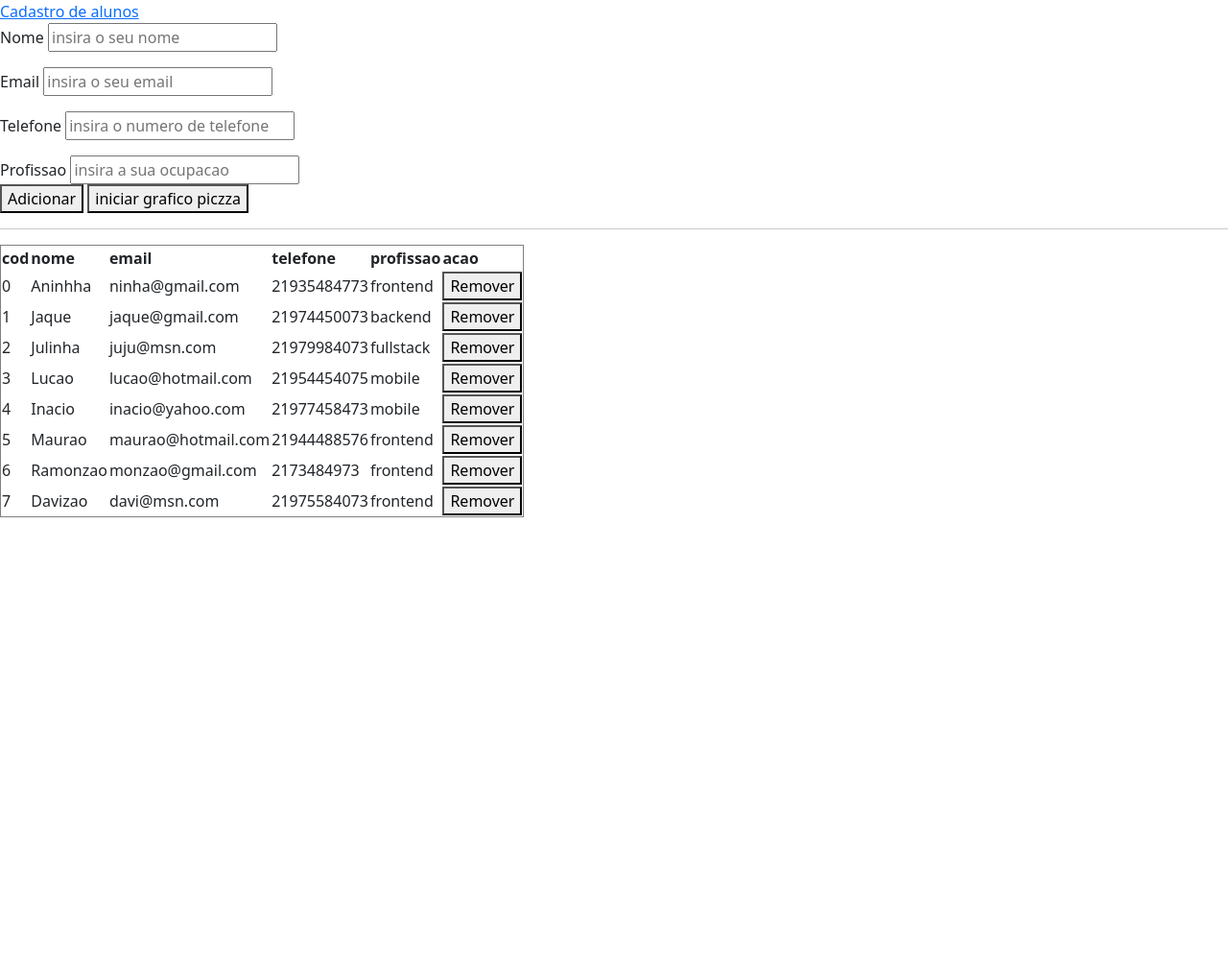
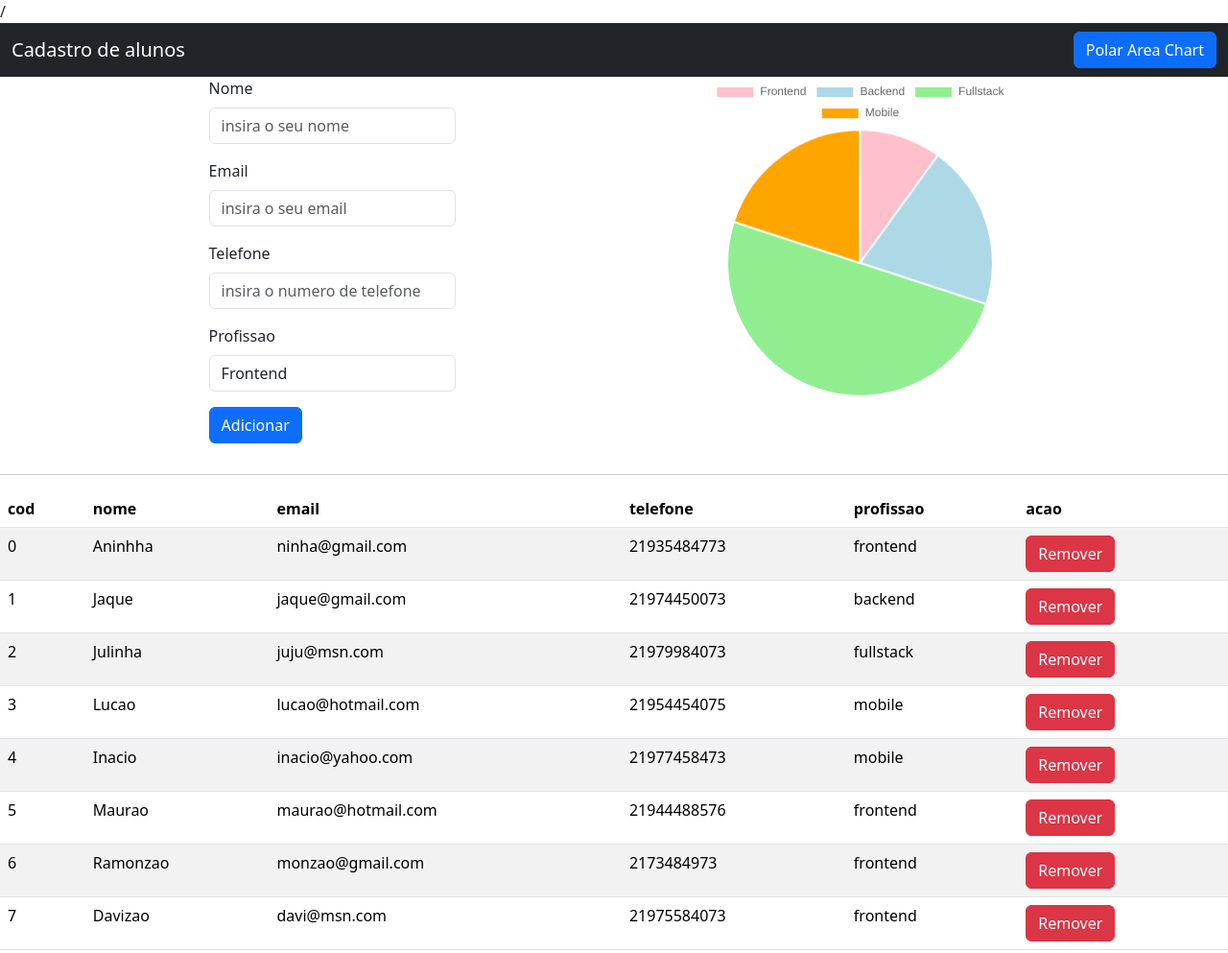
Before and after one commit to oruam1/javascript, a plain HTML site: page index.html in a window 1280 px wide. Shown: the whole page at 96% size. Before the commit the page ends 800 px from the top, so only its background shows below. Drawn offline with nearby package versions, Linux system fonts and the light colour scheme.

Commit message:
comentario do git

```diff
--- /dev/null
+++ b/css/main.css
@@ -0,0 +1,14 @@
+.form-chart-container{
+display: flex;
+justify-content: center;
+
+}
+.form{
+    width: 40%;
+    display: flex;
+    justify-content: centrer;
+}
+.chart{
+    width: 26%;
+    display: flex;
+}
--- a/index.html
+++ b/index.html
@@ -1,4 +1,4 @@
-<!DOCTYPE html>
+/<!DOCTYPE html>
 <html>
 
 <head>
@@ -6,46 +6,76 @@
     <meta http-equiv='X-UA-Compatible' content='IE=edge'>
     <title>Page Title</title>
     <meta name='viewport' content='width=device-width, initial-scale=1'>
-    <link rel='stylesheet' type='text/css' media='screen' href='main.css'>
+    <link rel='stylesheet' type='text/css' media='screen' href='./css/main.css'>
+
     <link href="https://cdn.jsdelivr.net/npm/bootstrap@5.3.2/dist/css/bootstrap.min.css" rel="stylesheet"
         integrity="sha384-T3c6CoIi6uLrA9TneNEoa7RxnatzjcDSCmG1MXxSR1GAsXEV/Dwwykc2MPK8M2HN" crossorigin="anonymous">
     <script src='./js/main.js'></script>
+    <script src="https://cdn.jsdelivr.net/npm/chart.js"></script>
 </head>
 
 <body>
+
     <header>
-        <nav id="nav">
-            <a href="#">Cadastro de alunos</a>
+        <nav id="nav" class="navbar bg-dark" data-bs-theme="dark">
+            <div class="container-fluid">
+                <a href="#" class="navbar-brand">Cadastro de alunos</a>
+                <button class="btn btn-primary" onclick="initPolarAreaChart()">
+
+                    Polar Area Chart
+                </button>
+            </div>
         </nav>
     </header>
+
     <section id="table">
+
+        <div class="form-chart-container">
+            <div class="form">
                 <form method="POST">
                     <div class="mb-3">
-                <label for="nome">Nome</label>
-                <input id="nome" type="text" placeholder="insira o seu nome">
+                        <label for="nome" class="form-label">
+                            Nome
+                        </label>
+                        <input id="nome" type="text" class="form-control" placeholder="insira o seu nome" required>
                     </div>
 
                     <div class="mb-3">
-                <label for="email">Email</label>
-                <input id="email" type="email" placeholder="insira o seu email">
+                        <label for="email" class="form-label">Email</label>
+                        <input id="email" type="email" class="form-control" placeholder="insira o seu email" required>
                     </div>
 
                     <div class="mb-3">
-                <label for="telefone">Telefone</label>
-                <input id="telefone" type="number" placeholder="insira o numero de telefone">
+                        <label for="telefone" class="form-label">Telefone</label>
+                        <input id="telefone" type="number" class="form-control"
+                            placeholder="insira o numero de telefone" required>
                     </div>
 
-            <div class="mb3">
-                <label for="profissao">Profissao</label>
-                <input id="profissao" type="text" placeholder="insira a sua ocupacao">
+                    <div class="mb-3">
+                        <label for="profissao" class="form-label">Profissao</label>
+                        <select id="profissao" class="form-control" required>
+                            <option value="frontend">Frontend</option>
+                            <option value="backend">backend</option>
+                            <option value="fullstack">Fullstack</option>
+                            <option value="mobile">Mobile</option>
+                        </select>
+
+                        <!-- <input id="profissao" type="text" placeholder="insira a sua ocupacao" required> -->
                     </div>
 
-            <button type="button" onclick="adicionar()">Adicionar</button>
-            <button type="submit">iniciar grafico piczza</button>
+                    <button type="button" class="btn btn-primary" onclick="adicionar()">Adicionar</button>
+
                 </form>
+            </div>
+            <div class="chart">
+                <canvas id="myChart"></canvas>
+            </div>
+        </div>
+
         <hr>
 
-        <table id="myTable" border="1">
+        <table class="table table-striped">
+            <thead>
                 <tr id="0">
                     <th>cod</th>
                     <th>nome</th>
@@ -54,16 +84,13 @@
                     <th>profissao</th>
                     <th>acao</th>
                 </tr>
+            </thead>
+            <tbody id="tBody">
+
+
+            </tbody>
 
         </table>
-
-
-
-
-
-
-
-
     </section>
 </body>
 
--- a/js/main.js
+++ b/js/main.js
@@ -13,13 +13,13 @@ let alunos = [
     { nome: "Maurao", email: "maurao@hotmail.com", telefone: 21944488576, profissao: "frontend" },
     { nome: "Ramonzao", email: "monzao@gmail.com", telefone: 2173484973, profissao: "frontend" },
     { nome: "Davizao", email: "davi@msn.com", telefone: 21975584073, profissao: "frontend" },
-
 ];
 
 // carregar os dados do array na tabela
 window.onload = (event) => {
-    let tbody = document.querySelector("#myTable");
+    let tbody = document.querySelector("#tBody");
     alunos.forEach((aluno, index) => {
+        // 1 momento
         let tr = document.createElement("tr");
         tr.id = index + 1;
         let tdCod = document.createElement("td");
@@ -28,27 +28,24 @@ window.onload = (event) => {
         let tdTelefone = document.createElement("td");
         let tdProfissao = document.createElement("td");
         let tdBotao = document.createElement("td");
-
+        // 2 momento
         tdCod.textContent = index;
         tdNome.textContent = aluno.nome;
         tdEmail.textContent = aluno.email;
         tdTelefone.textContent = aluno.telefone;
         tdProfissao.textContent = aluno.profissao;
-        tdBotao.innerHTML = `<button class="btn-remover" onclick="remover(this)" >Remover</button>`
-
+        tdBotao.innerHTML = `<button class="btn btn-danger" onclick="remover(this)" >Remover</button>`
+        // 3momento adicionar os elementos na row
         tr.appendChild(tdCod);
         tr.appendChild(tdNome);
         tr.appendChild(tdEmail);
         tr.appendChild(tdTelefone);
         tr.appendChild(tdProfissao);
         tr.appendChild(tdBotao);
-
+        // 4 momento adicionar o tr no tbody
         tbody.appendChild(tr);
-
-
     });
-
-
+    initPieChart()
 }
 
 function remover(id) {
@@ -59,17 +56,15 @@ function remover(id) {
 }
 
 function adicionar() {
-
     //Definindo as variaveis e recebendo os dados
     let nome = document.getElementById('nome').value;
-         let email =document.getElementById('email').value;
-         let telefone =document.getElementById('telefone').value;
+    let email = document.getElementById('email').value;
+    let telefone = document.getElementById('telefone').value;
     let profissao = document.getElementById('profissao').value;
     let table = document.getElementById('myTable');
 
     //Calculando o tamanho da Tabela
-         let tableSize = table.rows.lenght;
-
+    let tableSize = table.rows.length;
     //Inserindo uma linha abaixo da Tabela
     let row = table.insertRow(tableSize);
     let col1 = row.insertCell(0);
@@ -78,27 +73,72 @@ function adicionar() {
     let col4 = row.insertCell(3);
     let col5 = row.insertCell(4);
     let col6 = row.insertCell(5);
-
     //Adicionando o id no elemento a ser criado
     row.id = tableSize;
-
     //Criando o codigo do botão para remover a linha
-         let btnCode = "<button class='remove-btn' onclick='remover(this)'>Remover</button>";
+    let btnCode = "<button class='btn btn-danger onclick='remover(this)'>Remover</button>";
     //Preenchendo as celulas da linha
+    console.log(tableSize)
     col1.innerHTML = tableSize;
     col2.innerHTML = nome;
     col3.innerHTML = email;
     col4.innerHTML = telefone;
     col5.innerHTML = profissao;
     col6.innerHTML = btnCode;
-
     //Limpando os campos de inserção de dados
     document.getElementById('nome').value = "";
     document.getElementById('email').value = "";
     document.getElementById('telefone').value = "";
     document.getElementById('profissao').value = "";
-
     //Retornando 'false' para impedir o reload da pagina
     return false
 
+};
+
+const initPieChart = () => {
+    const ctx = document.getElementById("myChart");
+    const data = {
+        labels: ['Frontend', 'Backend', 'Fullstack', 'Mobile'],
+        datasets: [
+            {
+                label: 'Quantidade',
+                data: [10, 20, 50, 20],
+                backgroundColor: ['pink', 'lightblue', 'lightgreen', 'orange'],
+                hoverOffset: 4
             }
+        ]
+    }
+    const pieChart = new Chart(
+        ctx,
+        {
+            type: 'pie',
+            data: data
+        }
+    );
+};
+
+const initPolarAreaChart = () => {
+    removerChart();
+    // 1 passo: pegar o elemento #myChart
+    const ctx = document.getElementById('myChart');
+
+    // 2 passo: definir os dados do grafico
+    const data = {
+        labels: ['Frontend', 'Backend', 'Fullstack', 'Mobile'],
+        datasets: [{
+            label: 'Quantidade',
+            data: [11, 15, 7, 3],
+            backgroundColor: ['pink', 'lightblue', 'lightgreen', 'orange'],
+        }]
+    }
+};
+
+const removerChart = () => {
+    const divChart = document.querySelector('.chart');
+    document.getElementById("myChart").remove();
+    const myChart = document.createElement("canvas");
+    myChart.id = "myChart";
+    divChart.appendChild(myChart);
+
+
+};
```
Lines whose indentation alone changed are shown as unchanged.
